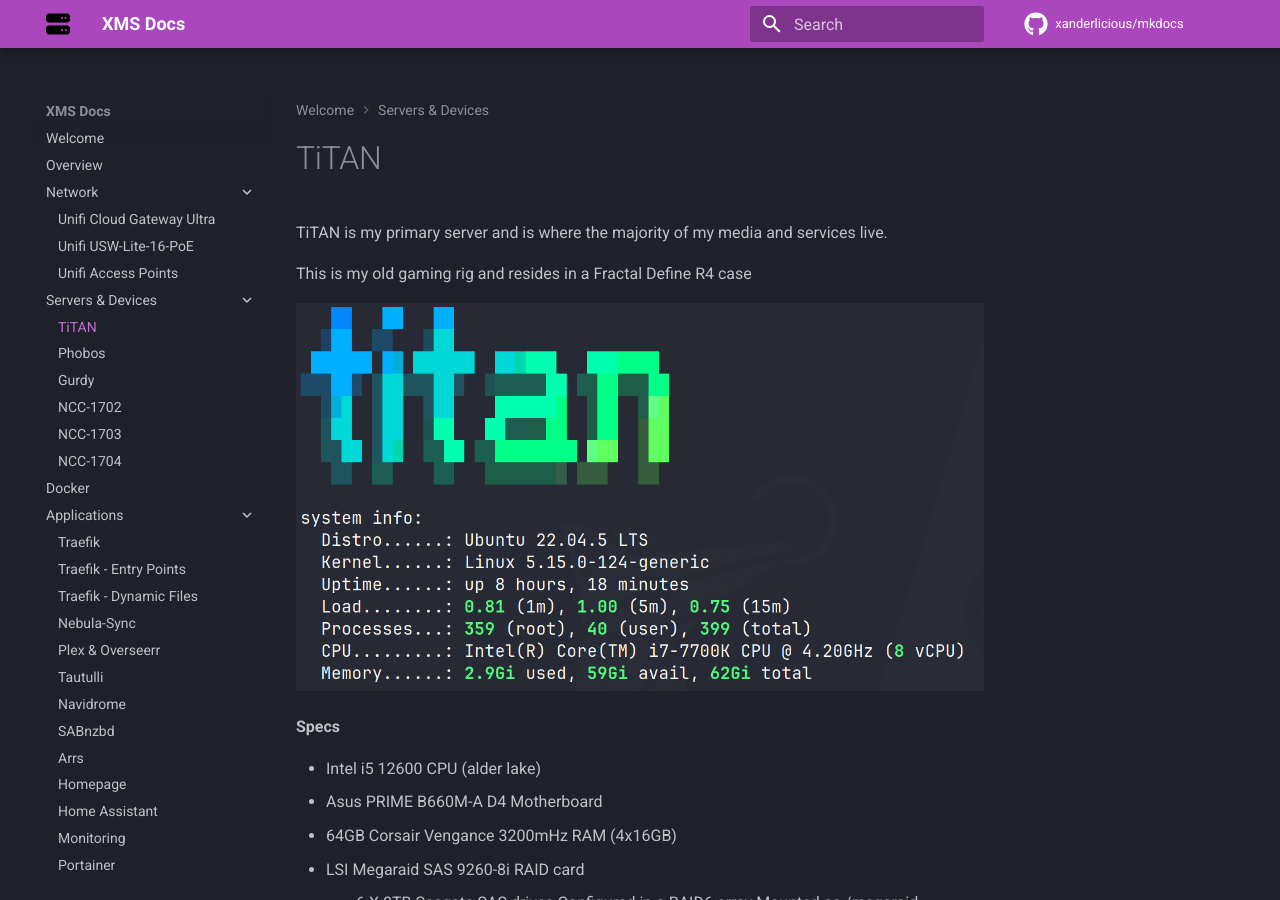
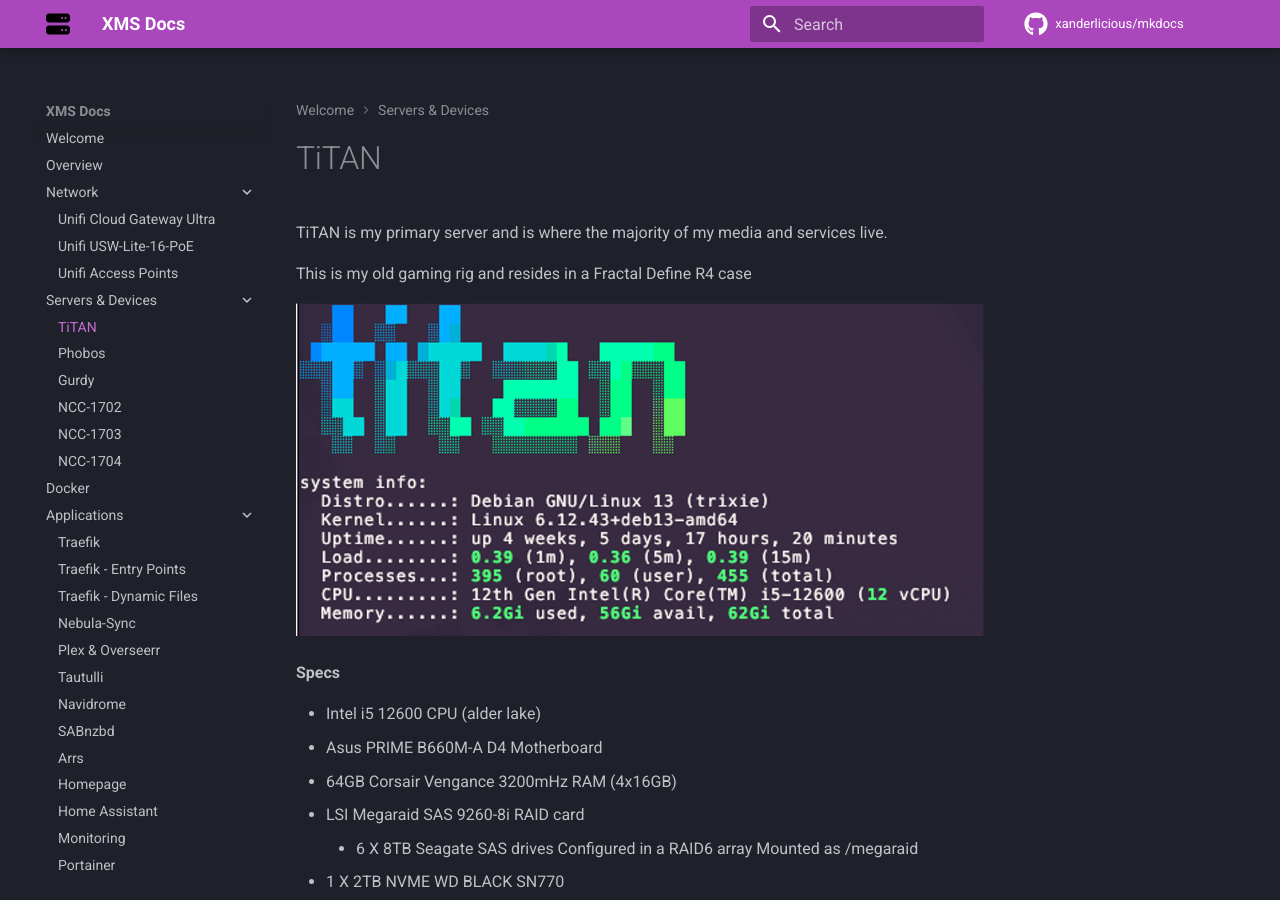
Before and after one commit to Xanderlicious/mkdocs, an MkDocs documentation site: the page built from docs/titan.md, in a window 1280 px wide and 900 px high. Built offline with MkDocs 1.6.1 and Material for MkDocs 9.7.7, drawn with Linux system fonts in a browser that asks for light colours; comment, search, counter and statistics services are not loaded.

Commit message:
further changes to the titan page

```diff
--- a/docs/titan.md
+++ b/docs/titan.md
@@ -2,7 +2,7 @@
 
 This is my old gaming rig and resides in a Fractal Define R4 case
 
-![](images/titansysinfo.png)
+![](images/titan-sysinfo.png)
 
 **Specs**
 
@@ -24,6 +24,6 @@
 
 **Operating System**
 
-![](images/debian-logo.jpg)
+![](images/debian.png)
 
 Running Debian 13 (trixie)
```
Also changed, not shown: docs/images/debian.png (added), docs/images/titan-sysinfo.png (added).
